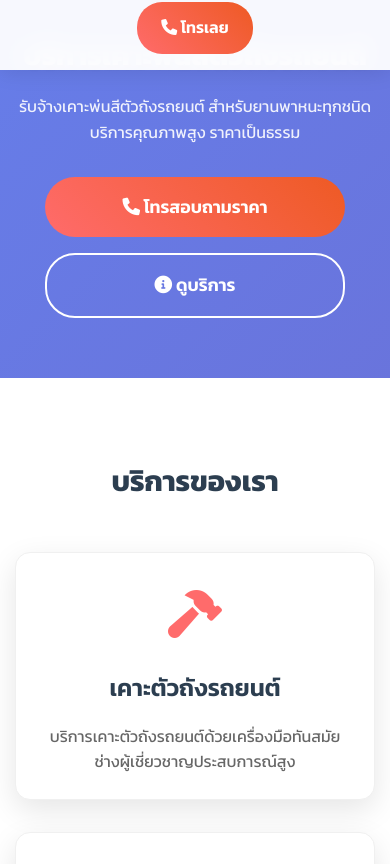
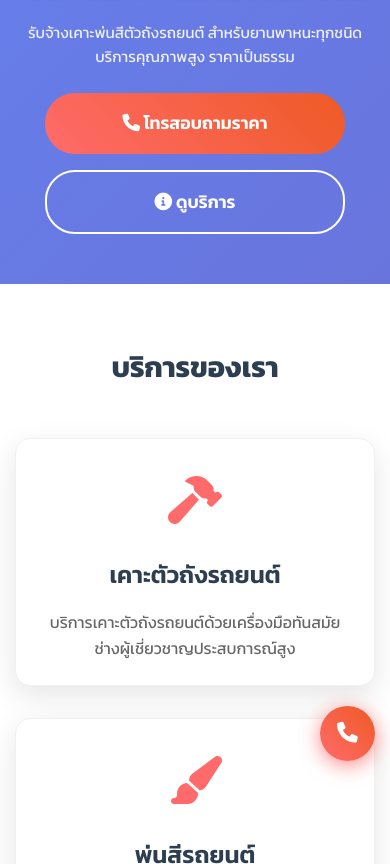
Before and after one commit to sahaphakhun/aergaergera, a website: page index.html in a window 390 px wide. Shown: the part 68-932 px from the top of the page. Drawn offline with Linux system fonts and the light colour scheme.

Commit message:
เปลยนเปนบอท

```diff
--- a/index.html
+++ b/index.html
@@ -333,8 +333,57 @@
             padding: 2rem 0;
         }
 
+        /* Floating Call Button for Mobile */
+        .floating-call-btn {
+            position: fixed;
+            bottom: 20px;
+            right: 20px;
+            background: linear-gradient(45deg, #ff6b6b, #ee5a24);
+            color: white;
+            width: 60px;
+            height: 60px;
+            border-radius: 50%;
+            display: none;
+            align-items: center;
+            justify-content: center;
+            font-size: 1.5rem;
+            text-decoration: none;
+            box-shadow: 0 4px 20px rgba(255, 107, 107, 0.4);
+            z-index: 1000;
+            transition: all 0.3s ease;
+            animation: pulse 2s infinite;
+        }
+
+        .floating-call-btn:hover {
+            transform: scale(1.1);
+            box-shadow: 0 6px 25px rgba(255, 107, 107, 0.6);
+        }
+
+        @keyframes pulse {
+            0% {
+                box-shadow: 0 4px 20px rgba(255, 107, 107, 0.4);
+            }
+            50% {
+                box-shadow: 0 4px 20px rgba(255, 107, 107, 0.8);
+            }
+            100% {
+                box-shadow: 0 4px 20px rgba(255, 107, 107, 0.4);
+            }
+        }
+
         /* Mobile Responsive */
         @media (max-width: 768px) {
+            /* Hide header on mobile */
+            .header {
+                display: none;
+            }
+
+            /* Adjust hero section for mobile without header */
+            .hero {
+                padding: 40px 0 60px;
+                margin-top: 0;
+            }
+
             .hero h1 {
                 font-size: 2rem;
             }
@@ -364,13 +413,9 @@
                 grid-template-columns: 1fr;
             }
 
-            .header-content {
-                flex-direction: column;
-                gap: 1rem;
-            }
-
-            .hero {
-                padding: 100px 0 60px;
+            /* Show floating call button on mobile */
+            .floating-call-btn {
+                display: flex;
             }
         }
 
@@ -379,18 +424,49 @@
                 padding: 0 15px;
             }
 
+            .hero {
+                padding: 30px 0 50px;
+            }
+
             .hero h1 {
                 font-size: 1.8rem;
+                margin-bottom: 0.8rem;
+            }
+
+            .hero p {
+                font-size: 0.95rem;
+                margin-bottom: 1.5rem;
             }
 
             .section-title {
                 font-size: 1.8rem;
+                margin-bottom: 2rem;
+            }
+
+            .services {
+                padding: 60px 0;
+            }
+
+            .about {
+                padding: 60px 0;
+            }
+
+            .contact {
+                padding: 60px 0;
             }
 
             .service-card,
             .company-info,
             .contact-form {
                 padding: 1.5rem;
+            }
+
+            .floating-call-btn {
+                width: 55px;
+                height: 55px;
+                bottom: 15px;
+                right: 15px;
+                font-size: 1.3rem;
             }
         }
 
@@ -577,6 +653,11 @@
         </div>
     </footer>
 
+    <!-- Floating Call Button for Mobile -->
+    <a href="tel:0812345678" class="floating-call-btn" id="floatingCallBtn">
+        <i class="fas fa-phone"></i>
+    </a>
+
     <script>
         // Smooth scrolling for anchor links
         document.querySelectorAll('a[href^="#"]').forEach(anchor => {
@@ -648,7 +729,7 @@
                 if (typeof gtag !== 'undefined') {
                     gtag('event', 'phone_call', {
                         'event_category': 'engagement',
-                        'event_label': 'header_phone'
+                        'event_label': this.id === 'floatingCallBtn' ? 'floating_call_button' : 'header_phone'
                     });
                 }
             });
```
